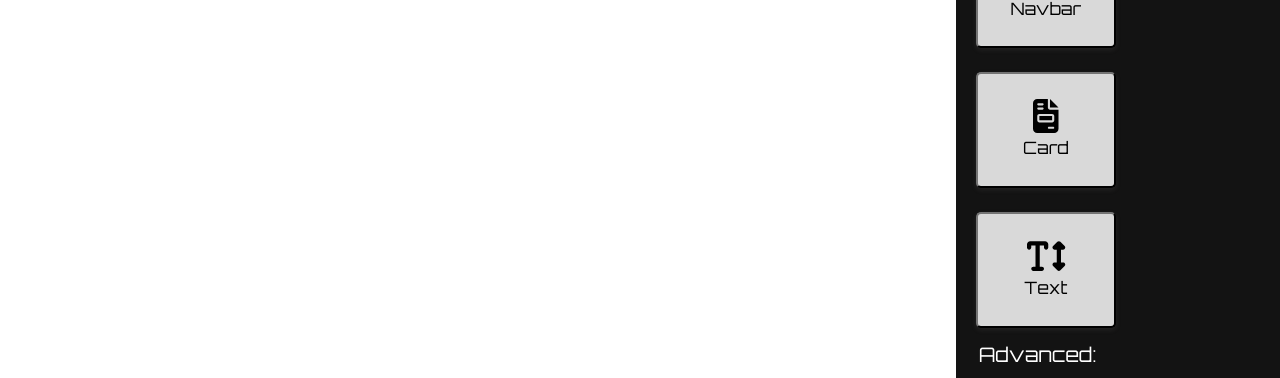
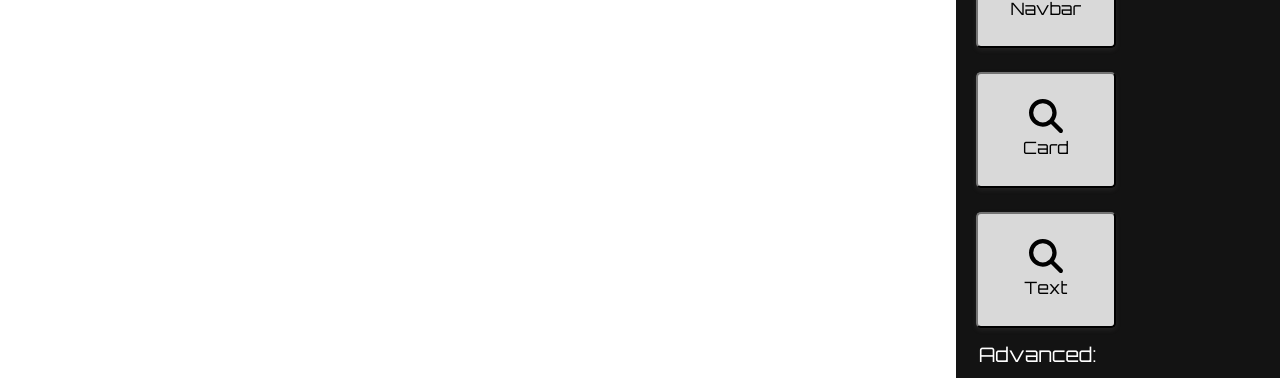
Before and after one commit to adetoye-dev/v42-geckos-team-14, a React (Create React App) app: page / in a window 1280 px wide. Shown: the part 345-723 px from the top of the page. Built offline with nearby package versions, Linux system fonts and the light colour scheme.

Commit message:
Refactor component list rendering Refactor component list rendering to use componentlistitems

```diff
--- a/src/components/ComponentList.js
+++ b/src/components/ComponentList.js
@@ -8,6 +8,7 @@ import {
   faCopy,
   faFileCode,
   faFileImage,
+  faMagnifyingGlass,
   faFileInvoice,
   faFileLines,
   faFileShield,
@@ -44,19 +45,11 @@ function ComponentList(props) {
       >
         <SearchBar />
         <h5 className="menu-headings">Standard:</h5>
-        <ComponentListItem className="c1 menu-buttons" id="c1" text="Navbar" />
+        <ComponentListItem className="c1 menu-buttons" id="c1" text="Navbar" icon={faMagnifyingGlass} />
         <br />
-        <button className="c2 menu-buttons" id="c2">
-          <FontAwesomeIcon size="2x" icon={faFileInvoice}></FontAwesomeIcon>
-          <br />
-          <p className="m-0">Card</p>
-        </button>
+        <ComponentListItem className="c2 menu-buttons" id="c2" text="Card" icon={faFileInvoice} />
         <br />
-        <button className="c3 menu-buttons" id="c3">
-          <FontAwesomeIcon size="2x" icon={faTextHeight}></FontAwesomeIcon>
-          <br />
-          <p className="m-0">Text</p>
-        </button>
+        <ComponentListItem className="c3 menu-buttons" id="c3" text="Text" icon={faTextHeight} />
         <h5 className="menu-headings">Advanced:</h5>
       </section>
     );
```
